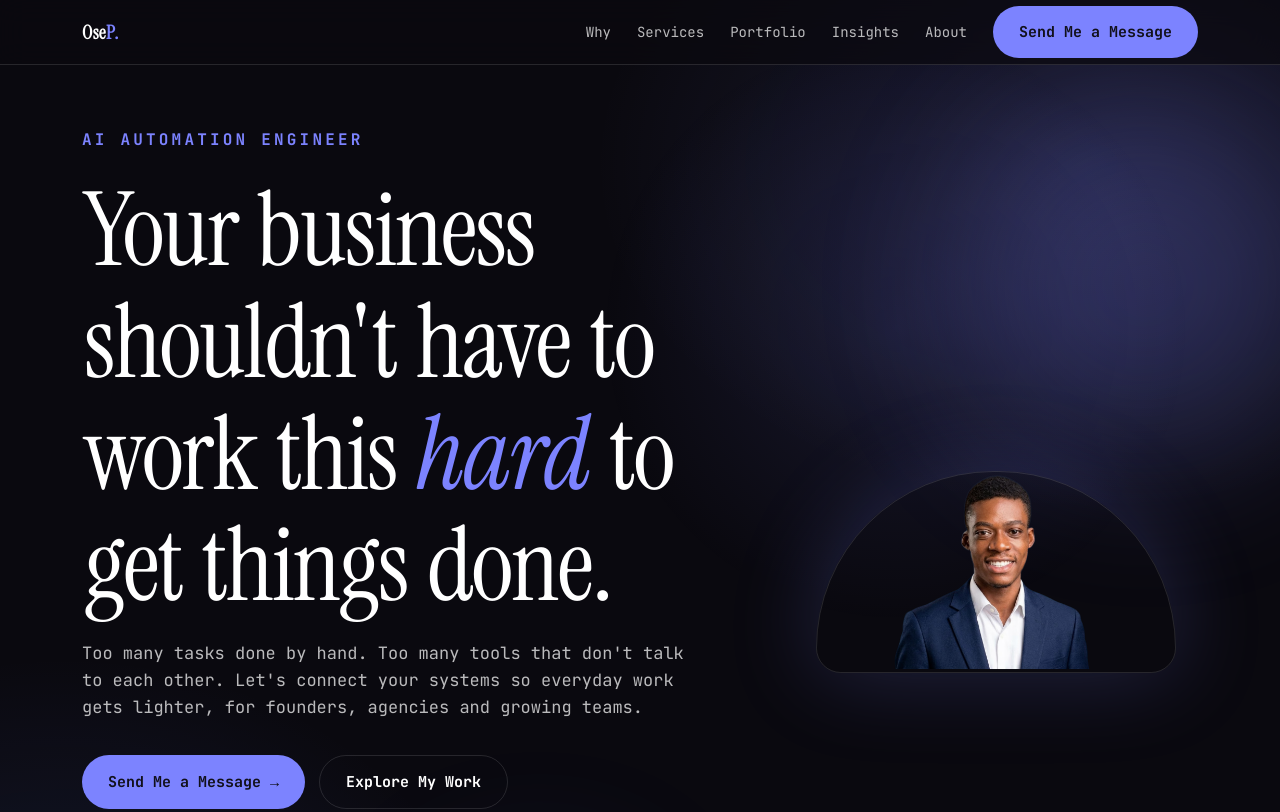
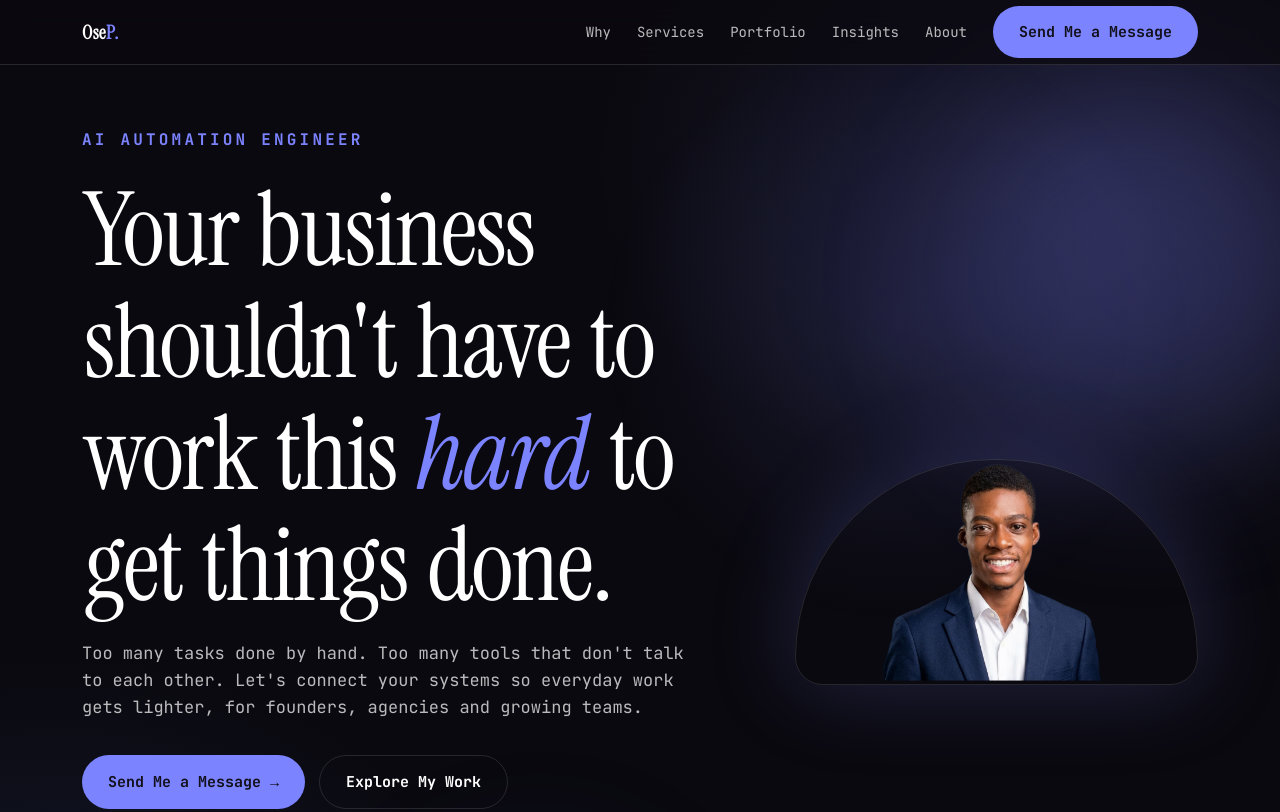
Before and after one commit to Henoch4/Ose-Prosper, a website: page index.html in a window 1280 px wide. Shown: the top 812 px of the page. Drawn offline with Linux system fonts and the light colour scheme; a web font is replaced by a local one.

Commit message:
\"Make hero photo larger\"

```diff
--- a/assets/css/style.css
+++ b/assets/css/style.css
@@ -200,7 +200,7 @@ nav .wrap {
 .photo {
   position:relative;
   justify-self:center;
-  width:min(100%,360px);
+  width:min(100%,520px);
 }
 
 .photo img {
```
